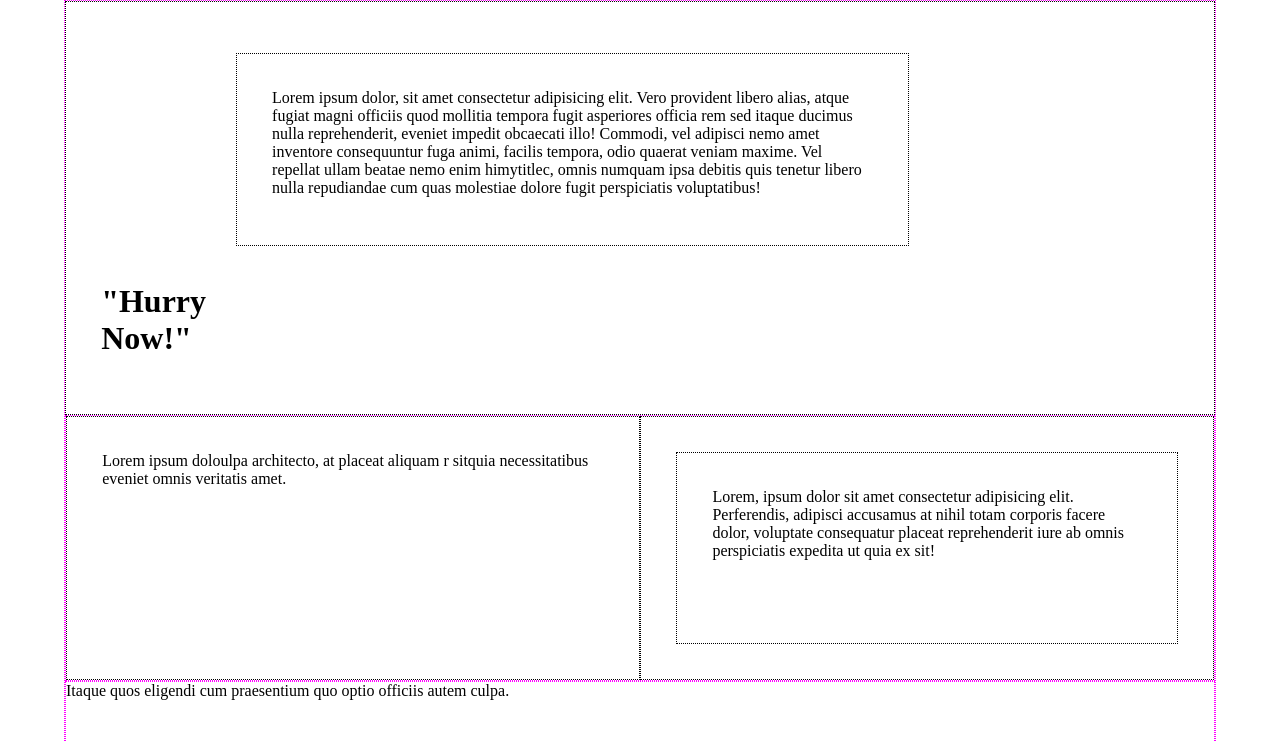
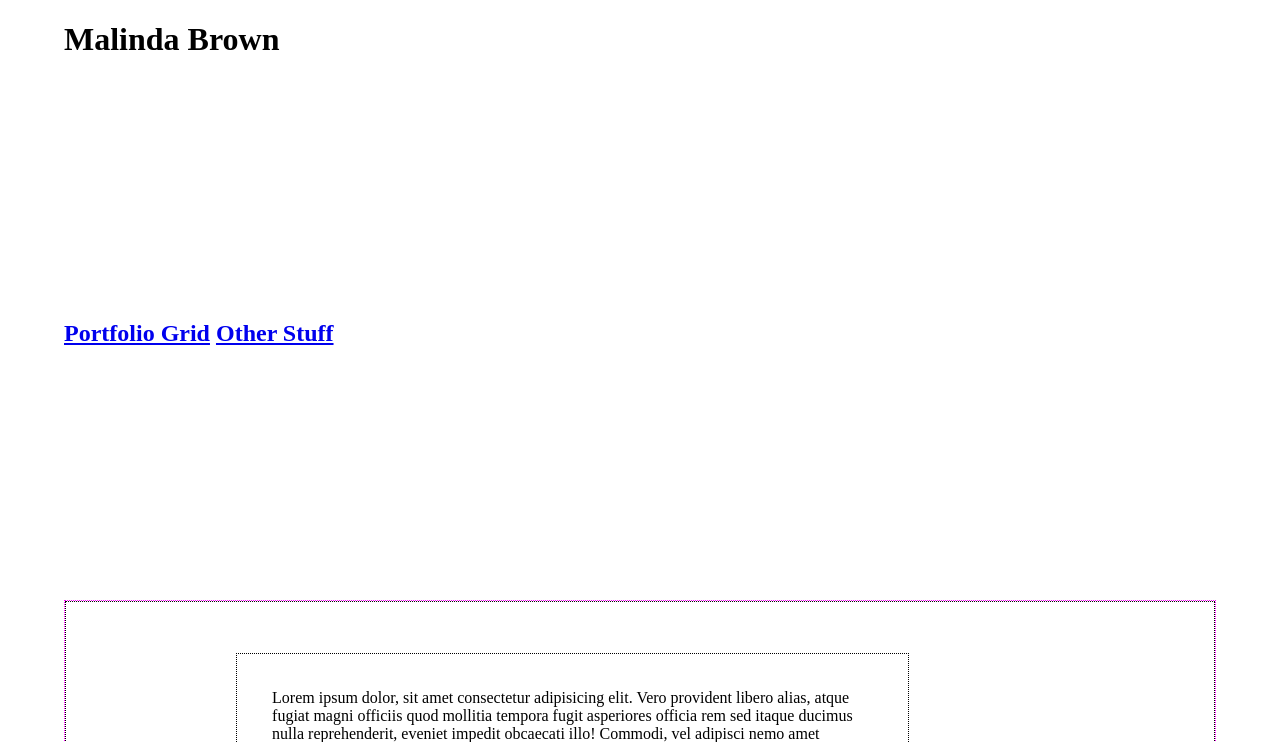
Before and after one commit to malindabrown/portfolio, a plain HTML site: page portfolio.html in a window 1280 px wide. Shown: the top 742 px of the page. Drawn offline with Linux system fonts and the light colour scheme; a script that the page names is missing.

Commit message:
'three pages'

```diff
--- a/portfolio.html
+++ b/portfolio.html
@@ -9,6 +9,9 @@
 </head>
 <body>
 <div id="container">
+        <h1><a href"#">Malinda Brown</a></h1>
+        <h2><a href="portfolio.html">Portfolio Grid</a> <a href="other.html">Other Stuff</a></h2>
+
     <div class="section">
         <div class="nested">
             <div class="nested-1 border">
```
Also changed, not shown: index.html (+1 -1 lines), other.html (+3 -0 lines).
